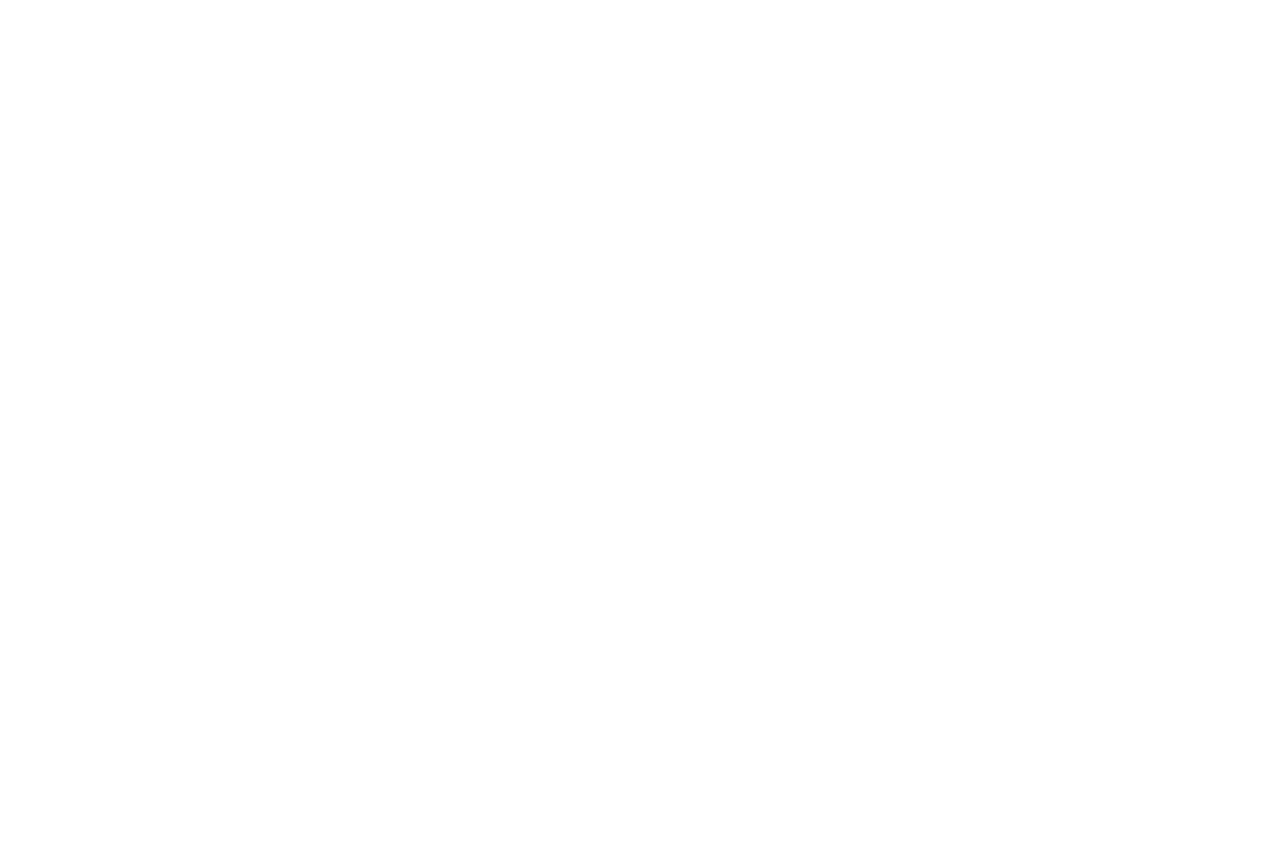
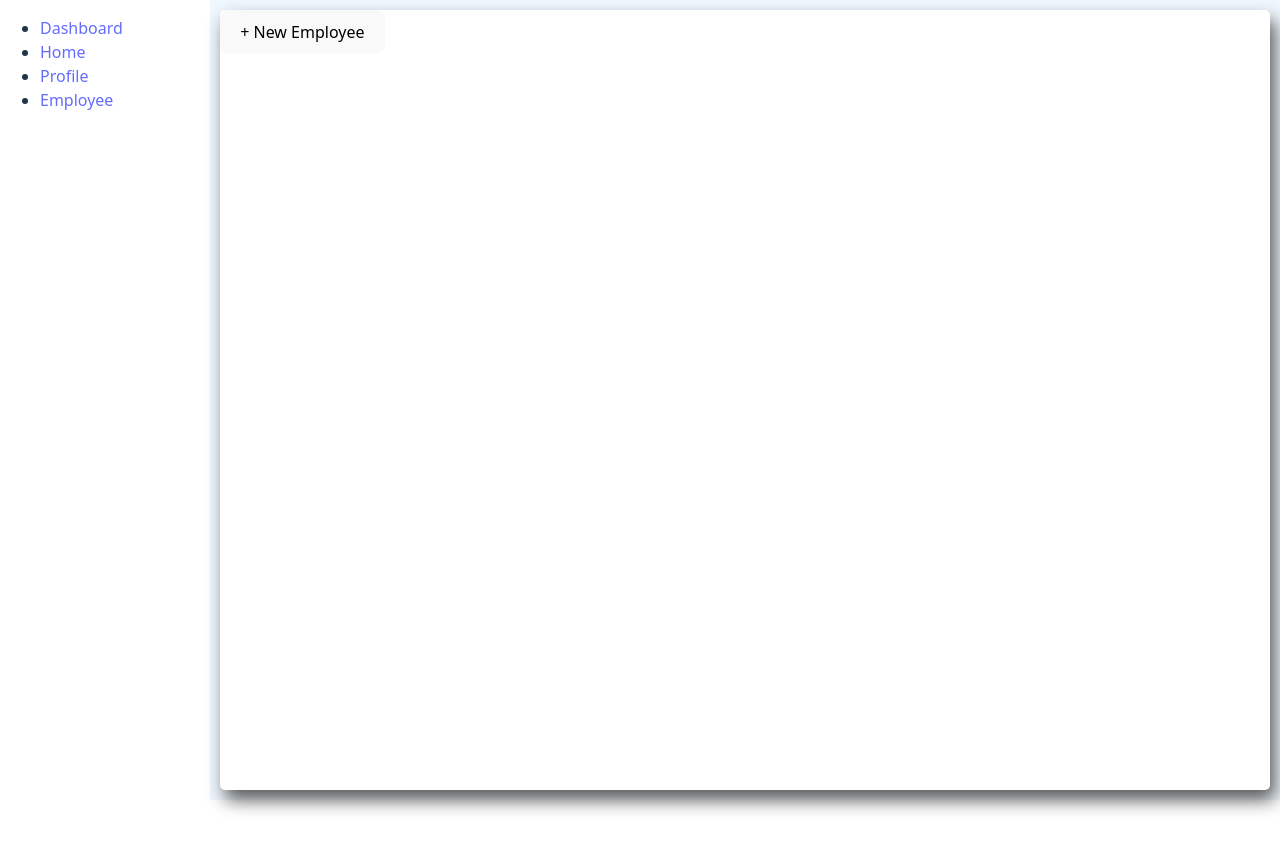
Before and after one commit to RahulAnandh/ui, a React (Vite) app: page /employee in a window 1280 px wide. Before the commit this address had no page. Shown: the top 852 px of the page. Built offline with nearby package versions, Linux system fonts and the light colour scheme.

Commit message:
New Employee side bar form

```diff
--- a/src/App.jsx
+++ b/src/App.jsx
@@ -5,6 +5,9 @@ import PrivateRoutes from "./components/auth/privateRoutes";
 import LoginIndex from "./components/login";
 import HomeIndex from "./components/home/index";
 import ProfileIndex from "./components/profile";
+import PageNotFound404 from "./components/page_not_found_404";
+import DashboardIndex from "./components/dashbord";
+import EmployeeIndex from "./components/employee";
 
 function App() {
   return (
@@ -16,6 +19,9 @@ function App() {
             <Route element={<HomeIndex />} path="/"></Route>
             <Route element={<HomeIndex />} path="/home"></Route>
             <Route element={<ProfileIndex />} path="/profile"></Route>
+            <Route element={<DashboardIndex />} path="/dashboard"></Route>
+            <Route element={<EmployeeIndex />} path="/employee"></Route>
+            <Route element={<PageNotFound404 />} path="*"></Route>
           </Route>
         </Routes>
       </Router>
--- a/src/components/auth/privateRoutes.css
+++ b/src/components/auth/privateRoutes.css
@@ -3,3 +3,10 @@
   background-color: aliceblue;
   height: 100vh;
 }
+.layout-content {
+  background-color: rgb(255, 255, 255);
+  width: 100rem;
+  margin: 10px;
+  border-radius: 5px;
+  box-shadow: 5px 10px 18px rgb(88, 88, 88);
+}
--- a/src/components/auth/privateRoutes.jsx
+++ b/src/components/auth/privateRoutes.jsx
@@ -8,7 +8,9 @@ const PrivateRoutes = () => {
   return auth.token ? (
     <div className="layout-container">
       <NavbarIndex />
-      <Outlet />
+      <div className="layout-content">
+        <Outlet />
+      </div>
     </div>
   ) : (
     <Navigate to="/login" />
--- /dev/null
+++ b/src/components/dashbord/index.jsx
@@ -0,0 +1,7 @@
+import React from "react";
+
+const DashboardIndex = () => {
+  return <div>Dashboard Index</div>;
+};
+
+export default DashboardIndex;
--- /dev/null
+++ b/src/components/employee/index.jsx
@@ -0,0 +1,22 @@
+import React, { useState } from "react";
+import NewEmployeeFormModal from "./new_employee_form_modal";
+
+const EmployeeIndex = () => {
+  const [showModal, setShowModal] = useState(false);
+
+  return (
+    <div>
+      <button
+        onClick={() => {
+          console.log("button click");
+          setShowModal(!showModal);
+        }}
+      >
+        + New Employee
+      </button>
+      <NewEmployeeFormModal showModal={showModal} setShowModal={setShowModal} />
+    </div>
+  );
+};
+
+export default EmployeeIndex;
--- /dev/null
+++ b/src/components/employee/new_employee_form_modal.css
@@ -0,0 +1,24 @@
+.modal-form {
+  padding: 8px;
+  background-color: rgb(198, 196, 196);
+  position: fixed;
+  overflow-y: scroll;
+  display: block;
+  top: 0;
+  bottom: 0;
+  right: -366px;
+  height: vh;
+  width: 350px;
+  -webkit-transition: opacity 0.3s linear, right 0.3s ease-out;
+  -moz-transition: opacity 0.3s linear, right 0.3s ease-out;
+  -o-transition: opacity 0.3s linear, right 0.3s ease-out;
+  transition: opacity 0.3s linear, right 0.3s ease-out;
+}
+
+.modal-form.show {
+  right: 0px;
+  -webkit-transition: opacity 0.3s linear, right 0.3s ease-out;
+  -moz-transition: opacity 0.3s linear, right 0.3s ease-out;
+  -o-transition: opacity 0.3s linear, right 0.3s ease-out;
+  transition: opacity 0.3s linear, right 0.3s ease-out;
+}
--- /dev/null
+++ b/src/components/employee/new_employee_form_modal.jsx
@@ -0,0 +1,53 @@
+import React from "react";
+import "./new_employee_form_modal.css";
+
+const NewEmployeeFormModal = (props) => {
+  const { showModal, setShowModal, content } = props;
+
+  return (
+    <div
+      className={showModal ? "modal-form show" : "modal-form"}
+      role="document"
+    >
+      <div className="modal-content">
+        <div className="modal-header">
+          <button
+            type="button"
+            className="close"
+            data-dismiss="modal"
+            aria-label="Close"
+            onClick={() => {
+              setShowModal(false);
+            }}
+          >
+            <span aria-hidden="true">&times;</span>
+          </button>
+          <h4 className="modal-title" id="myModalLabel">
+            Rigth Sidebar
+          </h4>
+
+          <p>
+            Lorem ipsum dolor sit amet, consectetur adipiscing elit. Integer
+            vitae nulla ut ex lobortis aliquet eu non urna. Morbi fringilla,
+            nulla sit amet vulputate lobortis, justo lectus porta erat, vitae
+            placerat sem velit rutrum leo. Nunc vestibulum diam sed imperdiet
+            viverra. Donec ultricies viverra leo ac tempus. Phasellus laoreet,
+            libero id molestie bibendum, massa ligula pharetra mauris, tincidunt
+            pretium ligula diam eu lacus. Suspendisse sagittis porta posuere.
+            Maecenas at ornare nulla. Pellentesque et urna in metus iaculis
+            porttitor a ac arcu. Aliquam ligula mauris, venenatis in magna at,
+            lacinia ultrices justo. Aenean eget commodo urna. Vivamus gravida
+            congue leo. Ut eleifend congue tortor vel porttitor. Pellentesque
+            eleifend massa libero. Integer imperdiet tincidunt augue nec
+            sodales.
+          </p>
+        </div>
+
+        <div className="modal-body">
+          <p>{content}</p>
+        </div>
+      </div>
+    </div>
+  );
+};
+export default NewEmployeeFormModal;
--- a/src/components/navbar/index.jsx
+++ b/src/components/navbar/index.jsx
@@ -7,12 +7,16 @@ const NavbarIndex = () => {
       <nav>
         <ul>
           <li>
-            <Link to="/home" />
-            Home
+            <Link to="dashboard">Dashboard</Link>
           </li>
           <li>
-            <Link to="/profile" />
-            Profile
+            <Link to="home">Home</Link>
+          </li>
+          <li>
+            <Link to="profile">Profile</Link>
+          </li>
+          <li>
+            <Link to="employee">Employee</Link>
           </li>
         </ul>
       </nav>
--- /dev/null
+++ b/src/components/page_not_found_404/index.jsx
@@ -0,0 +1,7 @@
+import React from "react";
+
+const PageNotFound404 = () => {
+  return <div>Page Not Found 404</div>;
+};
+
+export default PageNotFound404;
```
